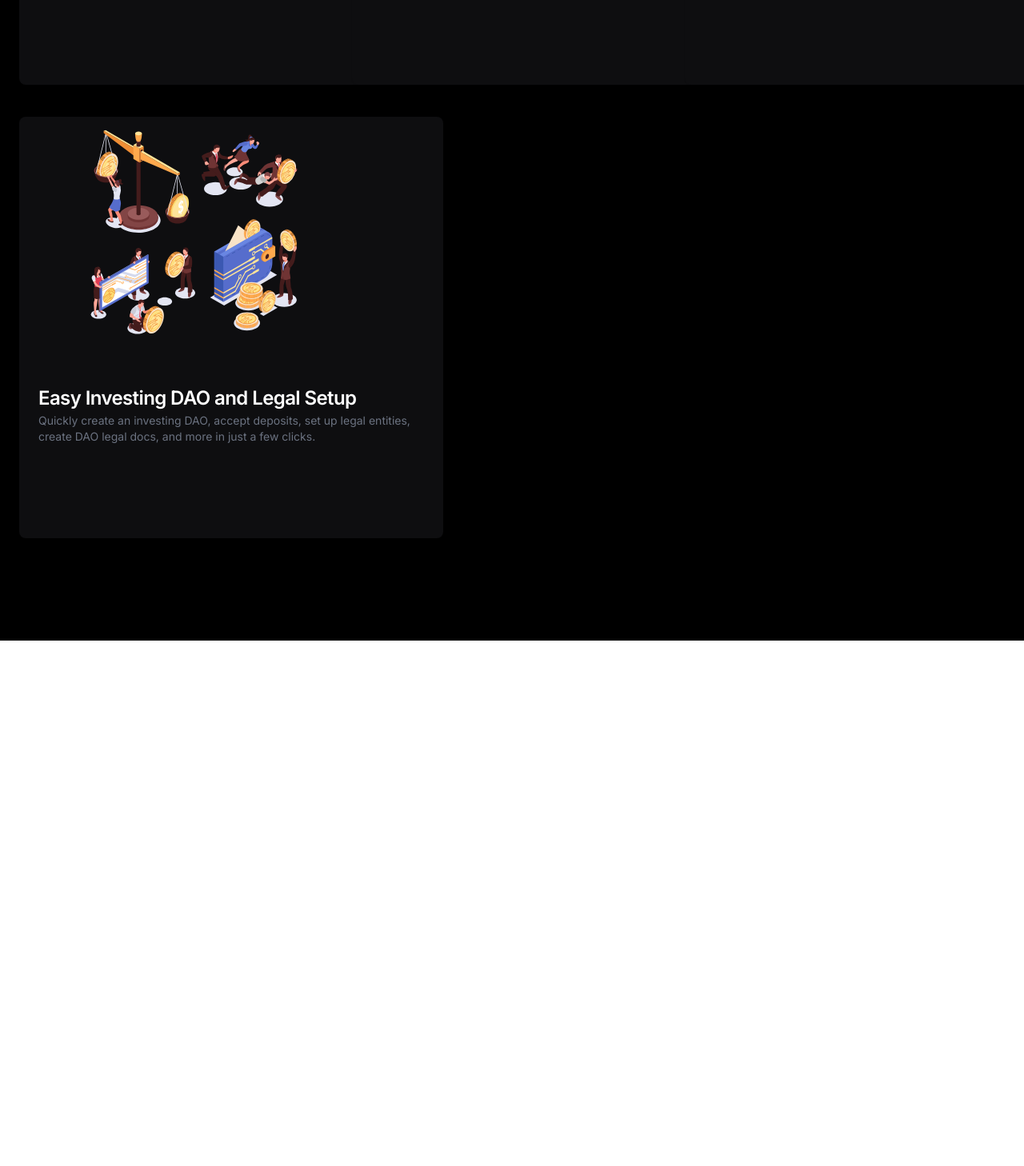
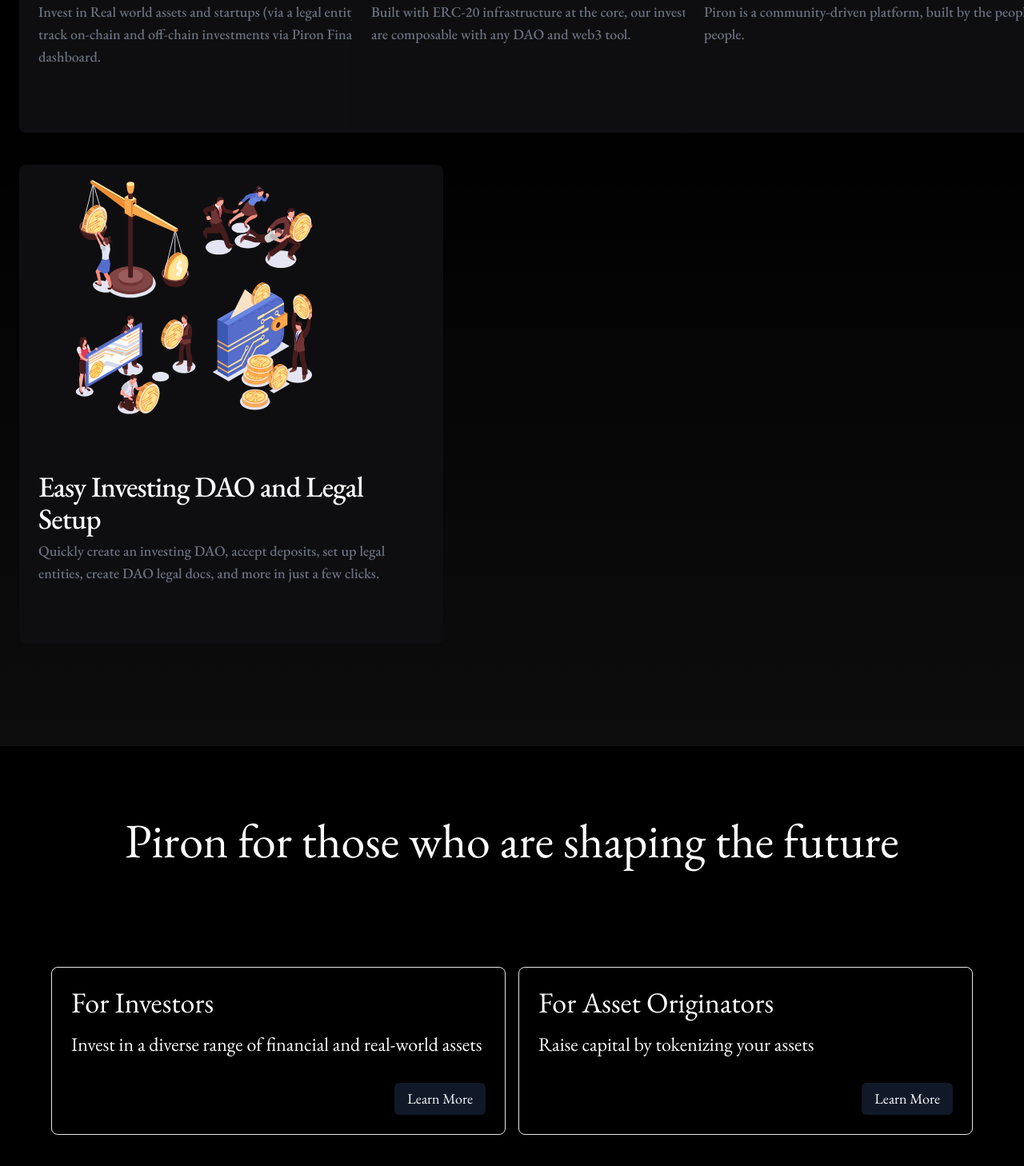
Before and after one commit to Ernesto-tha-great/bankly-dao, a Next.js app: page / in a window 1280 px wide. Shown: the part 1234-2692 px from the top of the page at 80% size. Before the commit the page ends 2035 px from the top, so only its background shows below. Built offline with nearby package versions, Linux system fonts and the light colour scheme; what tailwindcss-gradients would draw is missing.

Commit message:
features

```diff
--- a/app/(landing)/constants/dummy.ts
+++ b/app/(landing)/constants/dummy.ts
@@ -6,7 +6,7 @@
     icon: "/assets.svg",
   },
   {
-    title: "Built with the Power of Web3-",
+    title: "Built with the Power of Web3",
     description:
       "Built with ERC-20 infrastructure at the core, our investment clubs are composable with any DAO and web3 tool.",
     icon: "/contract.svg",
@@ -14,7 +14,7 @@
   {
     title: "By & For Our Users",
     description:
-      "Bankly is a community-driven platform, built by the people, for the people.",
+      "Piron is a community-driven platform, built by the people, for the people.",
     icon: "/feat2.svg",
   },
   {
--- a/app/(landing)/page.tsx
+++ b/app/(landing)/page.tsx
@@ -2,12 +2,14 @@
 import Hero from "@/components/landingPage/Hero";
 import LandingNav from "@/components/landingPage/LandingNav";
 import React from "react";
+import Offerings from "@/components/landingPage/Offerings";
 
 const LandingPage = () => {
   return (
     <div className=" h-screen  ">
       <LandingNav />
       <Hero />
+      <Offerings />
       <Features />
     </div>
   );
--- a/components/landingPage/Features.tsx
+++ b/components/landingPage/Features.tsx
@@ -1,66 +1,43 @@
 import { cn } from "@/lib/utils";
 import { Montserrat, EB_Garamond } from "next/font/google";
-import Image from "next/image";
-import {
-  Card,
-  CardContent,
-  CardDescription,
-  CardHeader,
-  CardTitle,
-} from "../ui/card";
-import { data1 } from "@/app/(landing)/constants/dummy";
-
-interface FeatureCardProps {
-  icon: string;
-  title: string;
-  description: string;
-}
+import { Button } from "../ui/button";
 
 const subFont = EB_Garamond({ weight: "400", subsets: ["latin"] });
 const Features = () => {
   return (
-    <div className="bg-black  text-white py-8">
-      <div className="items-center text-center ">
-        <h1 className={cn("text-6xl my-8 ", subFont.className)}>
-          Community & Capital
+    <div className="bg-black text-white py-6">
+      <div className="py-16 text-center">
+        <h1 className={cn("text-6xl", subFont.className)}>
+          Piron for those who are shaping the future
         </h1>
       </div>
-      <div className="grid grid-cols-3 gap-x-4 gap-y-10  mx-6 my-24 ">
-        {data1.map((item) => (
-          <FeaturesCard
-            key={item.title}
-            icon={item.icon}
-            title={item.title}
-            description={item.description}
-          />
-        ))}
+
+      <div className="">
+        <div className="grid grid-cols-2 gap-4  mx-16 my-16 ">
+          <div className="flex flex-col items-start justify-start gap-4 border  rounded-lg p-6 hover:bg-slate-900 transition hover:translate-x-1 ">
+            <h1 className={cn("text-4xl", subFont.className)}>For Investors</h1>
+            <h3 className={cn("text-2xl", subFont.className)}>
+              Invest in a diverse range of financial and real-world assets
+            </h3>
+            <Button className={cn("mt-4 self-end text-lg", subFont.className)}>
+              Learn More{" "}
+            </Button>
+          </div>
+          <div className="flex flex-col items-start justify-start gap-4 border rounded-lg p-6">
+            <h1 className={cn("text-4xl", subFont.className)}>
+              For Asset Originators
+            </h1>
+            <h3 className={cn("text-2xl", subFont.className)}>
+              Raise capital by tokenizing your assets
+            </h3>
+            <Button className={cn("mt-4 self-end text-lg", subFont.className)}>
+              Learn More
+            </Button>
+          </div>
+        </div>
       </div>
     </div>
   );
 };
 
 export default Features;
-
-export const FeaturesCard = ({
-  icon,
-  title,
-  description,
-}: FeatureCardProps) => {
-  return (
-    <Card className="w-[530px] bg-[#0e0e10] text-white border-none">
-      <CardContent className="flex h-3/5">
-        <Image
-          className=" w-4/5 "
-          alt="card"
-          width={240}
-          height={240}
-          src={icon}
-        />
-      </CardContent>
-      <CardHeader className="">
-        <CardTitle>{title}</CardTitle>
-        <CardDescription>{description}</CardDescription>
-      </CardHeader>
-    </Card>
-  );
-};
--- a/components/landingPage/Hero.tsx
+++ b/components/landingPage/Hero.tsx
@@ -7,7 +7,7 @@
 const subFont = EB_Garamond({ weight: "400", subsets: ["latin"] });
 const Hero = () => {
   return (
-    <div className=" flex justify-evenly items-center bg-gradient-to-r from-black/90 from-5%  to to-black to-95%  text-white">
+    <div className=" flex justify-evenly items-center bg-gradient-to-r from-black/90 from-5% via-black via-65%  to to-black to-5% text-white">
       {/* <div className="absolute inset-0 bg-white opacity-10"></div> gradient-to-br from-black via-[#01013a] to-[#00020b] */}
       <div className="flex flex-col gap-8">
         <h1 className={cn("text-6xl max-w-xl font-bold", montserrat.className)}>
--- a/components/landingPage/LandingNav.tsx
+++ b/components/landingPage/LandingNav.tsx
@@ -1,15 +1,15 @@
 import { cn } from "@/lib/utils";
-import { Montserrat } from "next/font/google";
+import { EB_Garamond } from "next/font/google";
 import { Button } from "../ui/button";
 
-const montserrat = Montserrat({ weight: "600", subsets: ["latin"] });
+const montserrat = EB_Garamond({ weight: "600", subsets: ["latin"] });
 const LandingNav = () => {
   return (
     <header className=" bg-black text-white sticky">
       <div className="flex justify-between mx-6 py-6  items-center">
-        <div className="flex justify-between gap-14">
-          <h1 className={cn("text-2xl font-bold", montserrat.className)}>
-            Bankly Dao
+        <div className="flex items-center justify-between gap-14">
+          <h1 className={cn("text-3xl ", montserrat.className)}>
+            Piron Finance
           </h1>
           <div className="flex justify-between gap-8  ">
             <h3 className="text-muted-foreground font-light">Docs</h3>
--- /dev/null
+++ b/components/landingPage/Offerings.tsx
@@ -0,0 +1,71 @@
+import { cn } from "@/lib/utils";
+import { Montserrat, EB_Garamond } from "next/font/google";
+import Image from "next/image";
+import {
+  Card,
+  CardContent,
+  CardDescription,
+  CardHeader,
+  CardTitle,
+} from "../ui/card";
+import { data1 } from "@/app/(landing)/constants/dummy";
+
+interface OfferingCardProps {
+  icon: string;
+  title: string;
+  description: string;
+}
+
+const subFont = EB_Garamond({ weight: "400", subsets: ["latin"] });
+const subFont2 = EB_Garamond({ weight: "500", subsets: ["latin"] });
+const Offerings = () => {
+  return (
+    <div className="bg-gradient-to-b from-black via-black to-black/95  text-white py-8">
+      <div className="items-center text-center ">
+        <h1 className={cn("text-6xl my-8 ", subFont.className)}>
+          Community & Capital
+        </h1>
+      </div>
+      <div className="grid grid-cols-3 gap-x-4 gap-y-10  mx-6 my-24 ">
+        {data1.map((item) => (
+          <OfferingsCard
+            key={item.title}
+            icon={item.icon}
+            title={item.title}
+            description={item.description}
+          />
+        ))}
+      </div>
+    </div>
+  );
+};
+
+export default Offerings;
+
+export const OfferingsCard = ({
+  icon,
+  title,
+  description,
+}: OfferingCardProps) => {
+  return (
+    <Card className="w-[530px] bg-[#0e0e10] text-white border-none">
+      <CardContent className="flex h-3/5">
+        <Image
+          className=" w-4/5 "
+          alt="card"
+          width={240}
+          height={240}
+          src={icon}
+        />
+      </CardContent>
+      <CardHeader className="">
+        <CardTitle className={cn("text-4xl", subFont2.className)}>
+          {title}
+        </CardTitle>
+        <CardDescription className={cn("text-lg", subFont2.className)}>
+          {description}
+        </CardDescription>
+      </CardHeader>
+    </Card>
+  );
+};
```
